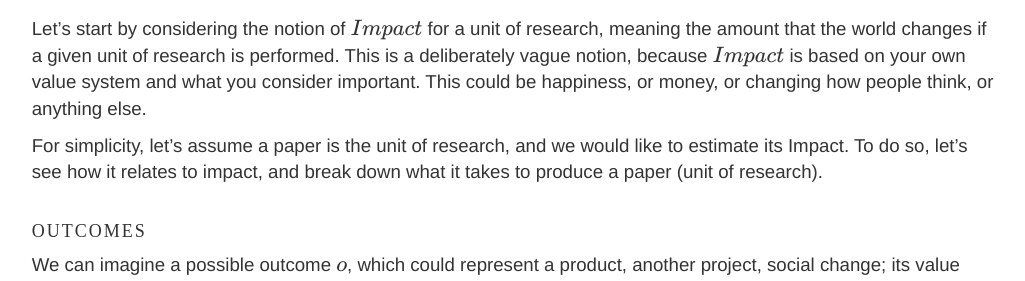
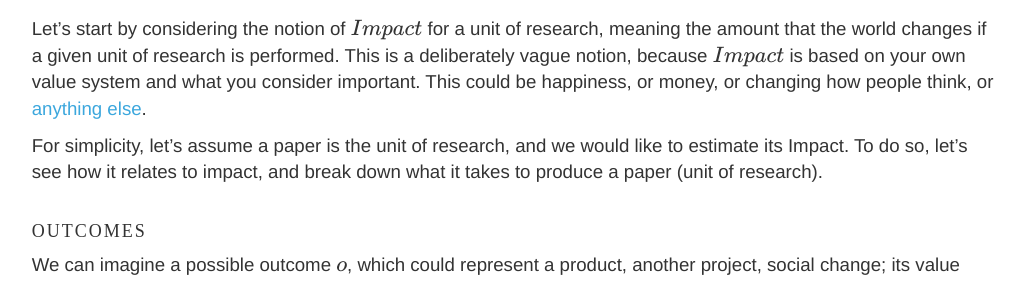
Before and after one commit to researchsetup/researchsetup.github.io, a Jekyll site: the page built from researchmodel.md, in a window 1280 px wide and 900 px high, scrolled down 1621 px. Shown: the part 215-496 px from the top of the window, without its empty margins (125-1150 px from the left). Built offline with Jekyll 4.4.1, drawn with Linux system fonts in a browser that asks for light colours; some web fonts are replaced; formulas are drawn with MathJax 3; our own code applies the rules of GitHub Pages for plain Markdown files; some of the changed lines change nothing that is shown.

Commit message:
lazy commit msg

```diff
--- a/researchmodel.md
+++ b/researchmodel.md
@@ -82,7 +82,7 @@ Part of the reason research is fun is because ideas and solutions can come from
 
 # <a name="thesimplemodel"/>The Model
 
-Let's start by considering the notion of $Impact$ for a unit of research, meaning the amount that the world changes if a given unit of research is performed.    This is a deliberately vague notion, because $Impact$ is based on your own value system and what you consider important.  This could be happiness, or money, or changing how people think, or anything else.
+Let's start by considering the notion of $Impact$ for a unit of research, meaning the amount that the world changes if a given unit of research is performed.    This is a deliberately vague notion, because $Impact$ is based on your own value system and what you consider important.  This could be happiness, or money, or changing how people think, or [anything else](https://acawiki.org/The_Many_Meanings_of_Research_Utilization).
 
 For simplicity, let's assume a paper is the unit of research, and we would like to estimate its Impact.  To do so, let's see how it relates to impact, and break down what it takes to produce a paper (unit of research).
 
```
